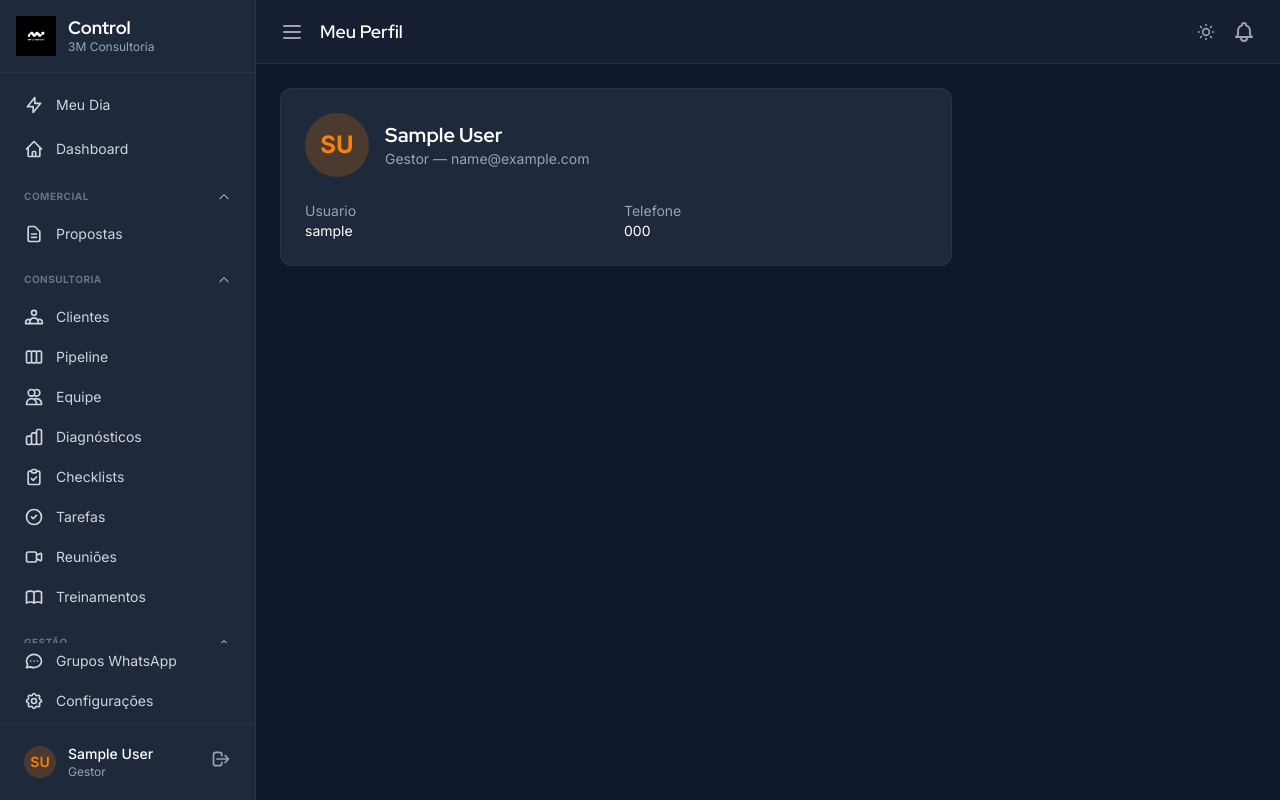
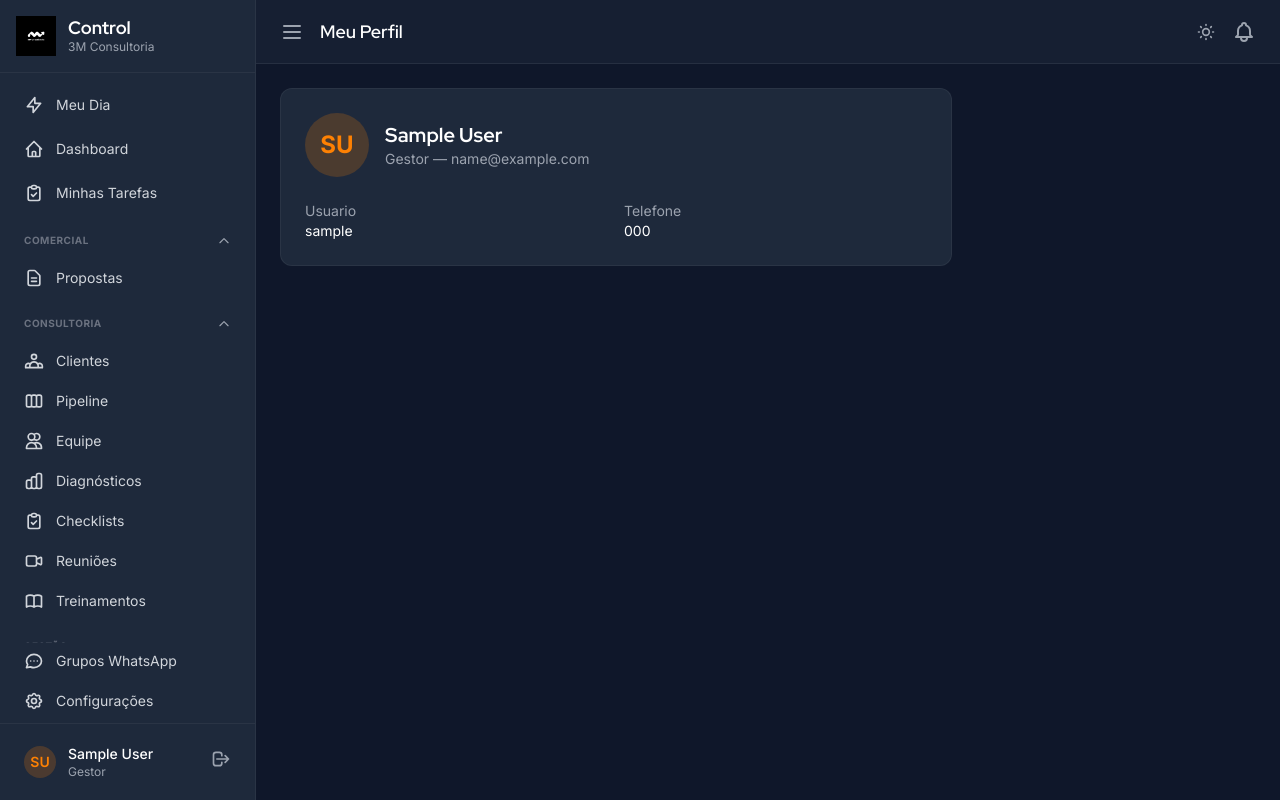
Before and after one commit to filipevidotti/gestor3m, a Django app: page /contas/perfil/ in a window 1280 px wide. Run offline with Django 5.2, Linux system fonts and the light colour scheme; a user stored in the database is signed in; data comes from the database, SQL or seed files in the repository; tables that the repository leaves empty hold one stand-in row (values such as "Sample post"); parts of the project's set-up code (start-up, migrations or seed data) failed here and were passed over; some libraries are stand-ins or nearby versions.

Commit message:
Mover 'Minhas Tarefas' para item top-level no sidebar
- Adiciona link direto ao kanban após Dashboard (visível para todos)
- Remove link antigo 'Tarefas' da seção Consultoria colapsável
- Aponta para tarefas:kanban em vez de tarefas:listar

Co-Authored-By: Claude Opus 4.6 <noreply@anthropic.com>

```diff
--- a/templates/base.html
+++ b/templates/base.html
@@ -101,6 +101,13 @@
                 </a>
                 {% endif %}
 
+                {% if 'tarefas' in modulos_usuario %}
+                <a href="{% url 'tarefas:kanban' %}" class="flex items-center gap-3 px-3 py-2.5 rounded-lg text-sm hover:bg-gray-100 dark:hover:bg-dark-200/50 transition {% if request.resolver_match.app_name == 'tarefas' %}bg-brand-orange/10 text-brand-orange{% else %}text-gray-600 dark:text-gray-300{% endif %}">
+                    <svg class="w-5 h-5 flex-shrink-0" fill="none" stroke="currentColor" viewBox="0 0 24 24"><path stroke-linecap="round" stroke-linejoin="round" stroke-width="2" d="M9 5H7a2 2 0 00-2 2v12a2 2 0 002 2h10a2 2 0 002-2V7a2 2 0 00-2-2h-2M9 5a2 2 0 002 2h2a2 2 0 002-2M9 5a2 2 0 012-2h2a2 2 0 012 2m-6 9l2 2 4-4"/></svg>
+                    <span x-show="sidebarOpen">Minhas Tarefas</span>
+                </a>
+                {% endif %}
+
                 <!-- ── COMERCIAL ── -->
                 {% if 'crm' in modulos_usuario or 'propostas' in modulos_usuario or 'agenda' in modulos_usuario %}
                 <div x-show="sidebarOpen">
@@ -168,12 +175,6 @@
                     <a href="{% url 'checklists:template_listar' %}" class="flex items-center gap-3 px-3 py-2 rounded-lg text-sm hover:bg-gray-100 dark:hover:bg-dark-200/50 transition {% if request.resolver_match.app_name == 'checklists' %}bg-brand-orange/10 text-brand-orange{% else %}text-gray-600 dark:text-gray-300{% endif %}">
                         <svg class="w-5 h-5 flex-shrink-0" fill="none" stroke="currentColor" viewBox="0 0 24 24"><path stroke-linecap="round" stroke-linejoin="round" stroke-width="2" d="M9 5H7a2 2 0 00-2 2v12a2 2 0 002 2h10a2 2 0 002-2V7a2 2 0 00-2-2h-2M9 5a2 2 0 002 2h2a2 2 0 002-2M9 5a2 2 0 012-2h2a2 2 0 012 2m-6 9l2 2 4-4"/></svg>
                         <span x-show="sidebarOpen">Checklists</span>
-                    </a>
-                    {% endif %}
-                    {% if 'tarefas' in modulos_usuario %}
-                    <a href="{% url 'tarefas:listar' %}" class="flex items-center gap-3 px-3 py-2 rounded-lg text-sm hover:bg-gray-100 dark:hover:bg-dark-200/50 transition {% if request.resolver_match.app_name == 'tarefas' %}bg-brand-orange/10 text-brand-orange{% else %}text-gray-600 dark:text-gray-300{% endif %}">
-                        <svg class="w-5 h-5 flex-shrink-0" fill="none" stroke="currentColor" viewBox="0 0 24 24"><path stroke-linecap="round" stroke-linejoin="round" stroke-width="2" d="M9 12l2 2 4-4m6 2a9 9 0 11-18 0 9 9 0 0118 0z"/></svg>
-                        <span x-show="sidebarOpen">Tarefas</span>
                     </a>
                     {% endif %}
                     {% if 'reunioes' in modulos_usuario %}
```
